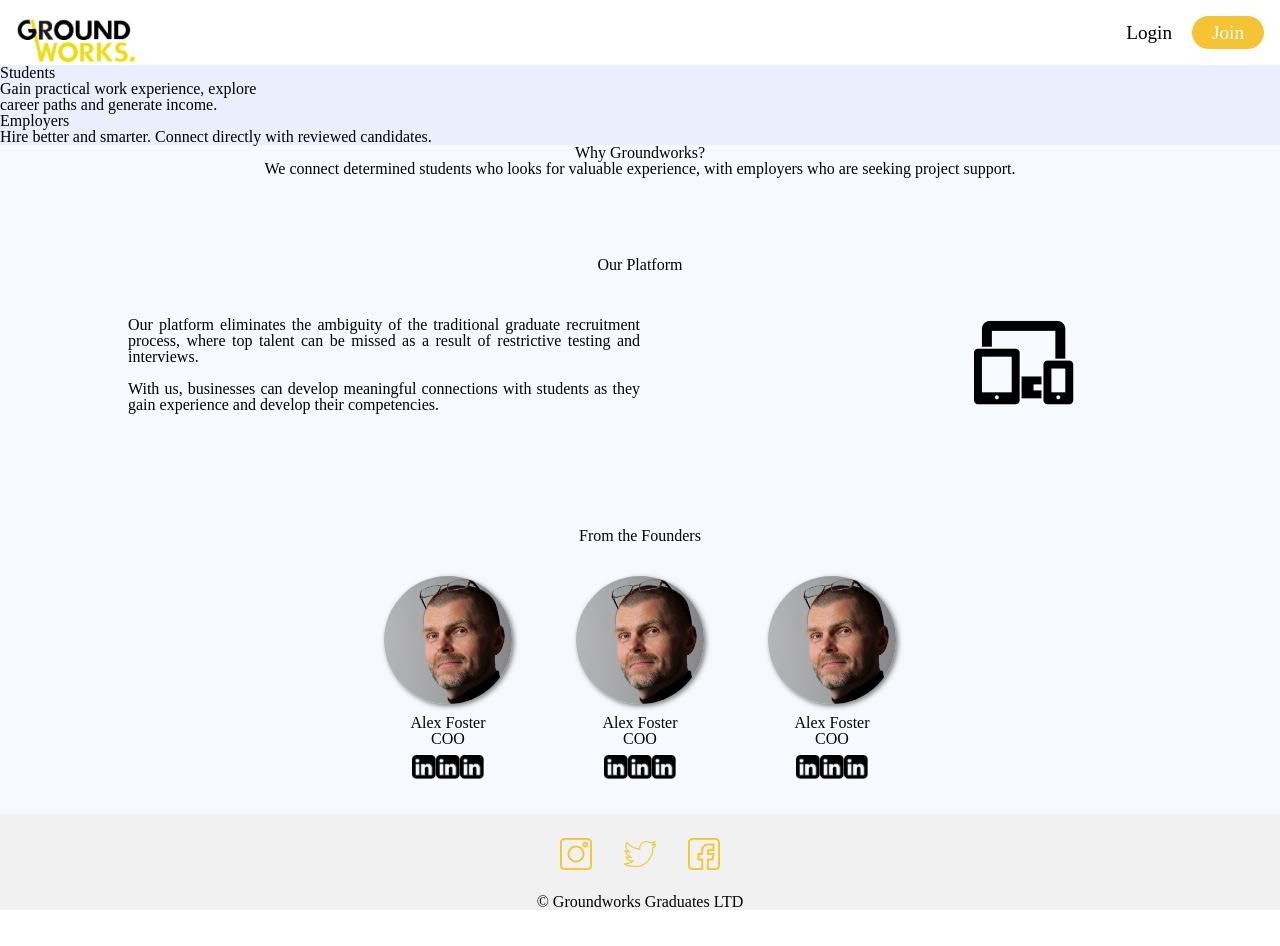
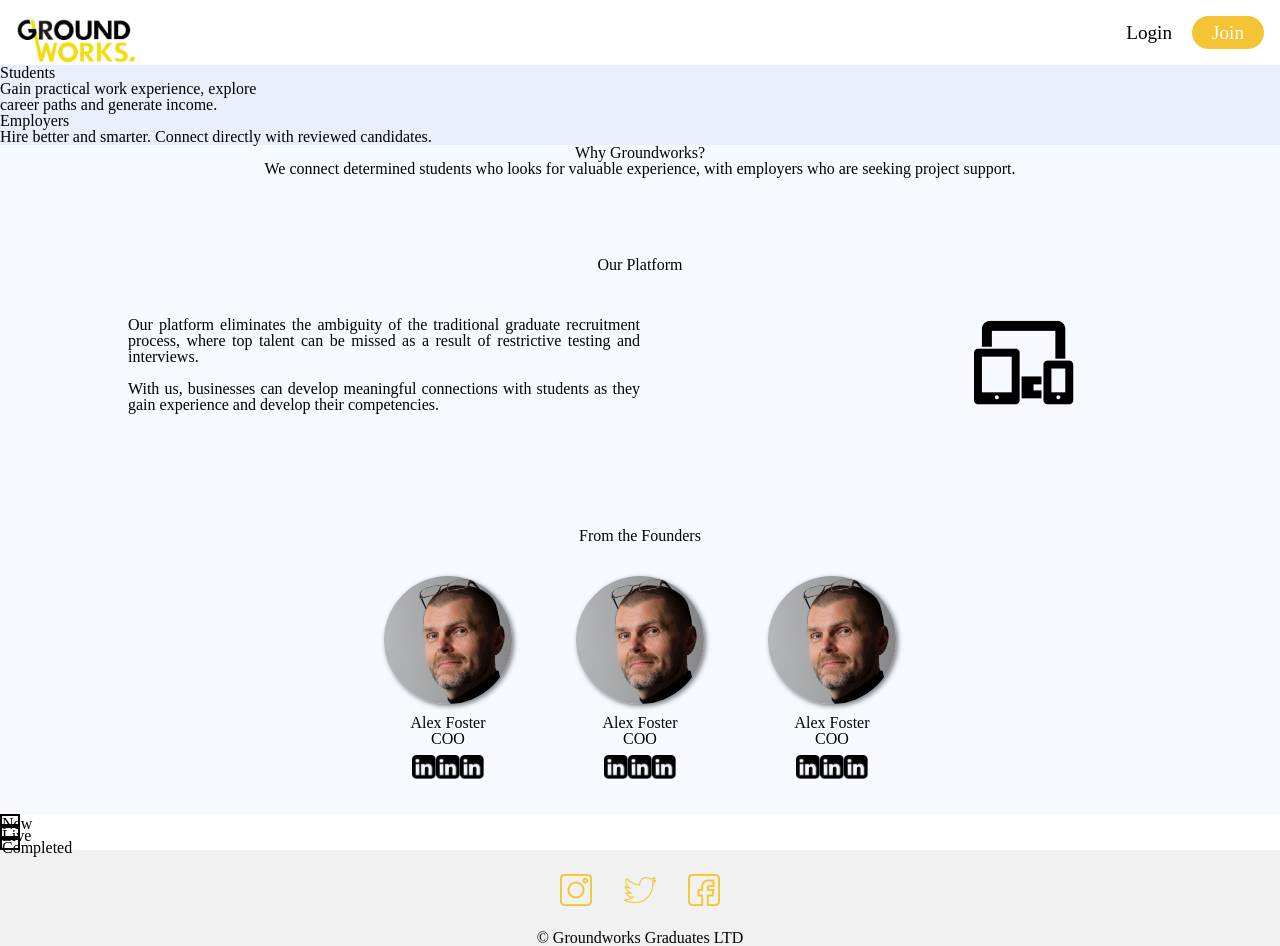
Before and after one commit to FAC-Sixteen/groundworks, a React app: page / in a window 1280 px wide. Before the commit the page ends 910 px from the top, so only its background shows below. Built offline with nearby package versions, Linux system fonts and the light colour scheme; the HTML template or start-up script is replaced by a standard one.

Commit message:
toggle button component relates #49

```diff
--- a/src/App.js
+++ b/src/App.js
@@ -1,12 +1,13 @@
 import React, { Component } from "react";
-import NavBar from "./components/Navbar/NavBar";
-import Footer from "./components/Footer/Footer";
 import "./normalize.css";
 import "./app.css";
 
 import Info from "./components/Homepage/Info/Info";
 import Header from "./components/Homepage/Header/Header";
 import Founders from "./components/Homepage/Founders/Founders";
+import NavBar from "./components/Navbar/NavBar";
+import Footer from "./components/Footer/Footer";
+import ClientJobsToggle from "./components/ClientDashboard/ClientJobsToggle/ClientJobsToggle";
 import Ourplatform from "./components/Homepage/Ourplatform/Ourplatform";
 
 const App = () => {
@@ -17,6 +18,7 @@ const App = () => {
       <Info />
       <Ourplatform />
       <Founders />
+      <ClientJobsToggle />
       <Footer />
     </div>
   );
--- a/src/components/ClientDashboard/ClientJobsToggle/ClientJobsToggle.css
+++ b/src/components/ClientDashboard/ClientJobsToggle/ClientJobsToggle.css
@@ -0,0 +1,8 @@
+.ClientJobsToggle--container {
+}
+
+.ClientJobsToggle--div {
+  width: 1rem;
+  height: 0.5rem;
+  border: 2px solid black;
+}
--- a/src/components/ClientDashboard/ClientJobsToggle/ClientJobsToggle.js
+++ b/src/components/ClientDashboard/ClientJobsToggle/ClientJobsToggle.js
@@ -0,0 +1,14 @@
+import React from "react";
+import "./ClientJobsToggle.css";
+
+const ClientJobsToggle = () => {
+  return (
+    <div class="ClientJobsToggle--container">
+    <div class="ClientJobsToggle--div">New</div>
+    <div class="ClientJobsToggle--div">Live</div>
+    <div class="ClientJobsToggle--div">Completed</div>
+    </div>
+  );
+};
+
+export default ClientJobsToggle;
```
